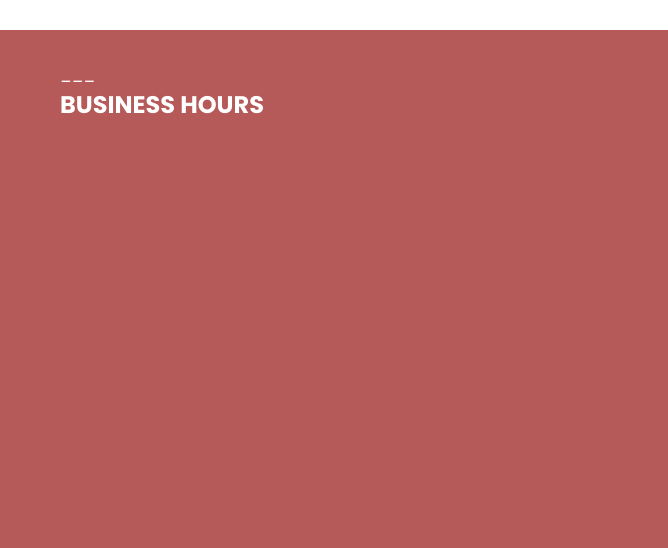
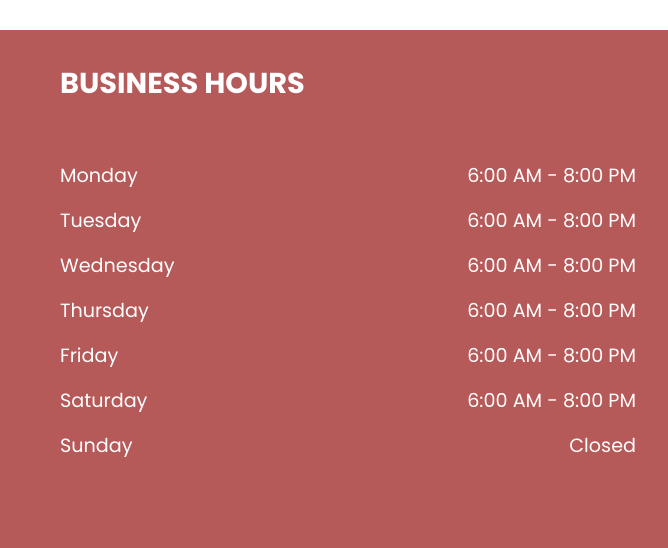
Before and after one commit to alabador/goatchinanggo, an Astro site: page / in a window 1280 px wide. Shown: the part 650-1198 px from the top of the page, 612-1280 px from the left. Built offline with nearby package versions, Linux system fonts and the light colour scheme; Astro itself is replaced by a stand-in of ours.

Commit message:
Create hours section

```diff
--- a/src/components/Info.astro
+++ b/src/components/Info.astro
@@ -1,3 +1,7 @@
+---
+import data from '../data/hours.json'
+import Hours from './subcomponents/Hours.astro'
+---
 
 <section class="info-section">
     <div class="location">
@@ -6,7 +10,9 @@
     <div class="hours">
         <h2>BUSINESS HOURS</h2>
         <div class="hours-container">
-
+            {data.map((open,i) => {
+                return <Hours day={open.day} hours={open.hours}/>
+            })}
         </div>
     </div>
 </section>
@@ -18,17 +24,36 @@
     .location {
         padding: var(--section-padding);
     }
-    .hours::before {
-        content: "___"
-    }
     .hours {
         padding: var(--section-padding);
         color: white;
+    }
+    .hours h2 {
+        padding-bottom: 1rem;
+    }
+    /* .hours-container::before {
+        content: "___"
+    } */
+    .hours-container {
+        display: flex;
+        flex-direction: column;
+        justify-content: space-evenly;
+        height: 100%;
+
     }
     @media screen and (min-width: 900px) {
         .info-section {
             display: grid;
             grid-template-columns: repeat(2, 1fr);
         }
+        .hours h2 {
+            padding-bottom: 0;
+            font-size: 1.8rem;
+        }
+        .hours-container {
+            justify-content: center;
+            height: 90%;
+            gap: 1rem;
+        }
     }
 </style>
--- /dev/null
+++ b/src/components/subcomponents/Hours.astro
@@ -0,0 +1,24 @@
+---
+export interface Props {
+    day: string;
+    hours: string;
+}
+
+const {day, hours} = Astro.props as Props;
+---
+
+
+<div class="open-hours">
+    <p class="day">{day}</p>
+    <p class="hours">{hours}</p>
+</div>
+
+<style>
+    .open-hours {
+        display: flex;
+        justify-content: space-between;
+    }
+    .day, .hours {
+        font-size: 1.2rem;
+    }
+</style>
--- /dev/null
+++ b/src/data/hours.json
@@ -0,0 +1,30 @@
+[
+    {
+        "day":"Monday",
+        "hours":"6:00 AM - 8:00 PM"
+    },
+    {
+        "day":"Tuesday",
+        "hours":"6:00 AM - 8:00 PM"
+    },
+    {
+        "day":"Wednesday",
+        "hours":"6:00 AM - 8:00 PM"
+    },
+    {
+        "day":"Thursday",
+        "hours":"6:00 AM - 8:00 PM"
+    },
+    {
+        "day":"Friday",
+        "hours":"6:00 AM - 8:00 PM"
+    },
+    {
+        "day":"Saturday",
+        "hours":"6:00 AM - 8:00 PM"
+    },
+    {
+        "day":"Sunday",
+        "hours":"Closed"
+    }
+]
```
